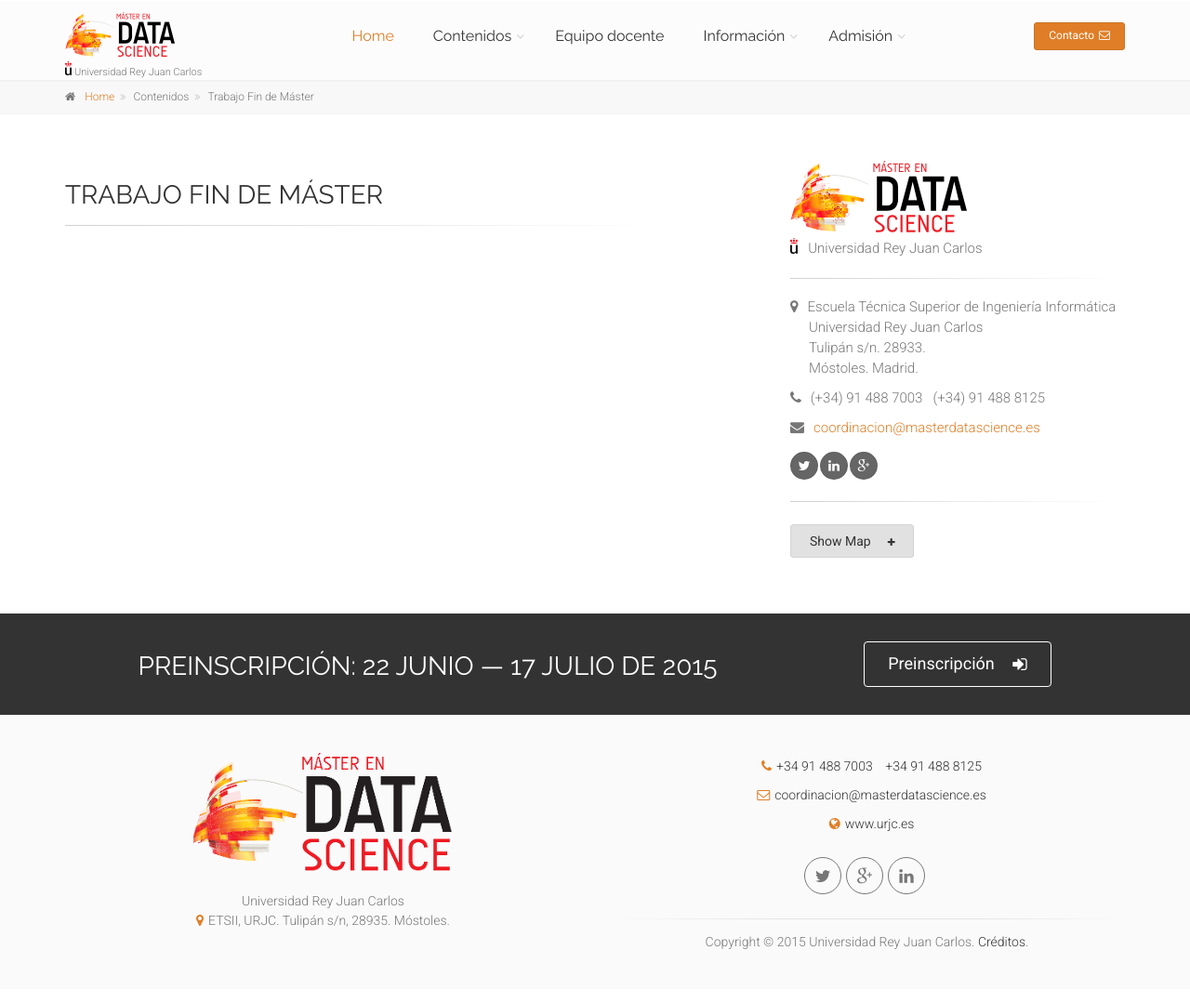
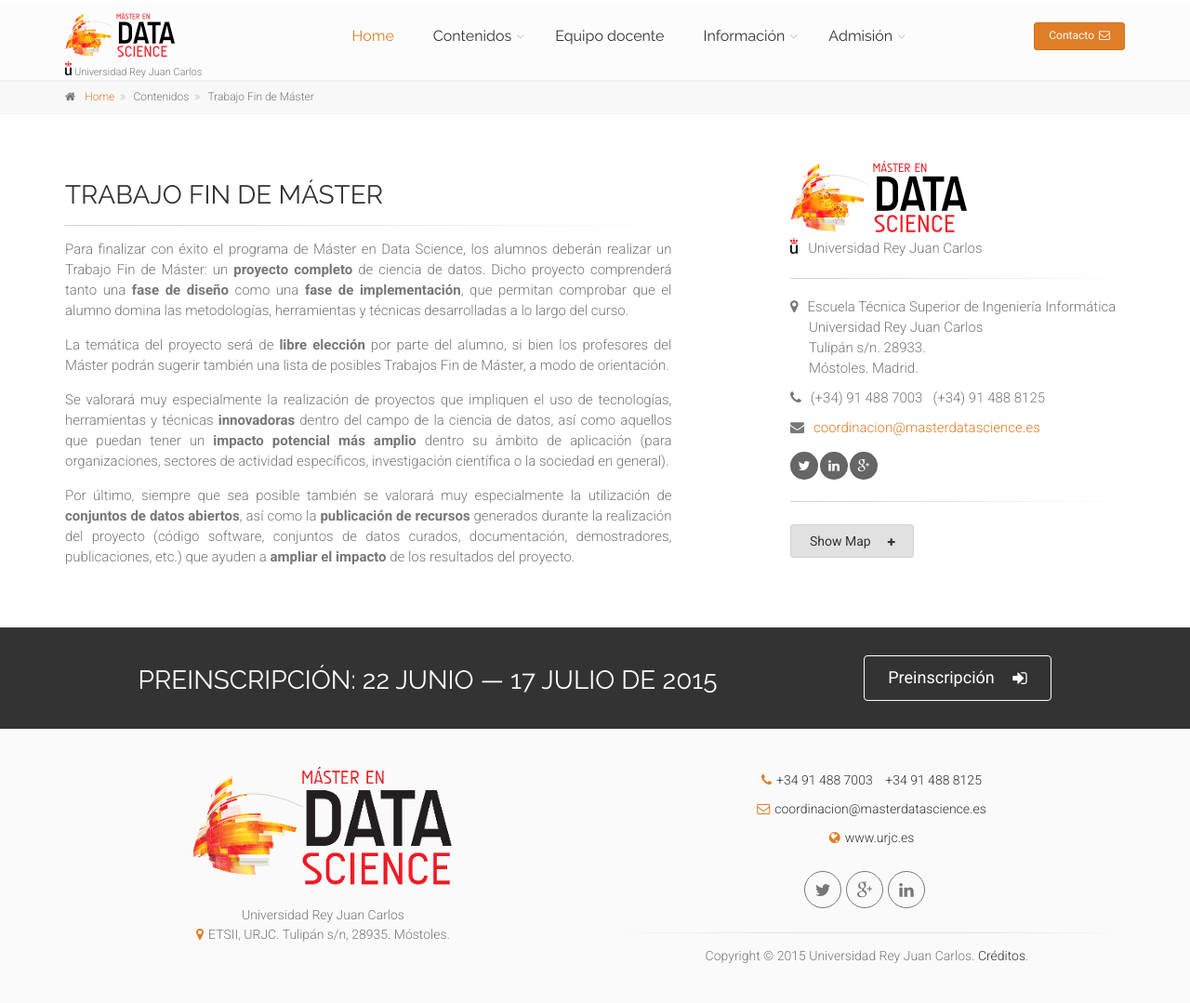
Before and after one commit to URJCDataScience/central, a Jekyll site: the page built from proyecto/index.html, in a window 1280 px wide. Shown: the whole page at 93% size. Built offline with Jekyll 4.4.1, drawn with Linux system fonts in a browser that asks for light colours.

Commit message:
Info about capstone project

```diff
--- a/proyecto/index.html
+++ b/proyecto/index.html
@@ -4,7 +4,6 @@ title: Trabajo Fin de Máster
 parent_cat: Contenidos
 author: URJCDataScience
 ---
-
 
 <!-- main-container start -->
 <!-- ================ -->
@@ -18,6 +17,36 @@ author: URJCDataScience
 			<div class="col-sd-6 col-md-6 col-lg-7">
 				<h2>Trabajo Fin de Máster</h2>
 				<div class="separator-2"></div>
+
+				<p class="text-justify">
+					Para finalizar con éxito el programa de Máster en Data Science, los alumnos deberán
+					realizar un Trabajo Fin de Máster: un <strong>proyecto completo</strong> de ciencia de datos. Dicho
+					proyecto comprenderá tanto una <strong>fase de diseño</strong> como una
+					<strong>fase de implementación</strong>, que permitan comprobar que el alumno
+					domina las metodologías, herramientas y técnicas desarrolladas a lo largo del
+					curso.
+				</p>
+
+				<p class="text-justify">
+					La temática del proyecto será de <strong>libre elección</strong> por parte del alumno,
+					si bien los profesores del Máster podrán sugerir también una lista de posibles
+					Trabajos Fin de Máster, a modo de orientación.
+				</p>
+				<p class="text-justify">
+					Se valorará muy especialmente la realización de proyectos
+					que impliquen el uso de tecnologías, herramientas y técnicas <strong>innovadoras</strong> dentro del
+					campo de la ciencia de datos, así como aquellos que puedan tener un <strong>impacto potencial
+					más amplio</strong> dentro su ámbito de aplicación (para organizaciones, sectores de
+					actividad específicos, investigación científica o la sociedad en general).
+				</p>
+				<p class="text-justify">
+					Por último, siempre que sea posible también se valorará muy especialmente la utilización
+					de <strong>conjuntos de datos abiertos</strong>, así como la
+					<strong>publicación de recursos</strong> generados durante
+					la realización del proyecto (código software, conjuntos de datos curados,
+					documentación, demostradores, publicaciones, etc.) que ayuden a <strong>ampliar el impacto</strong>
+					de los resultados del proyecto.
+				</p>
 
 			</div>
 			<!-- TFM main end -->
```
